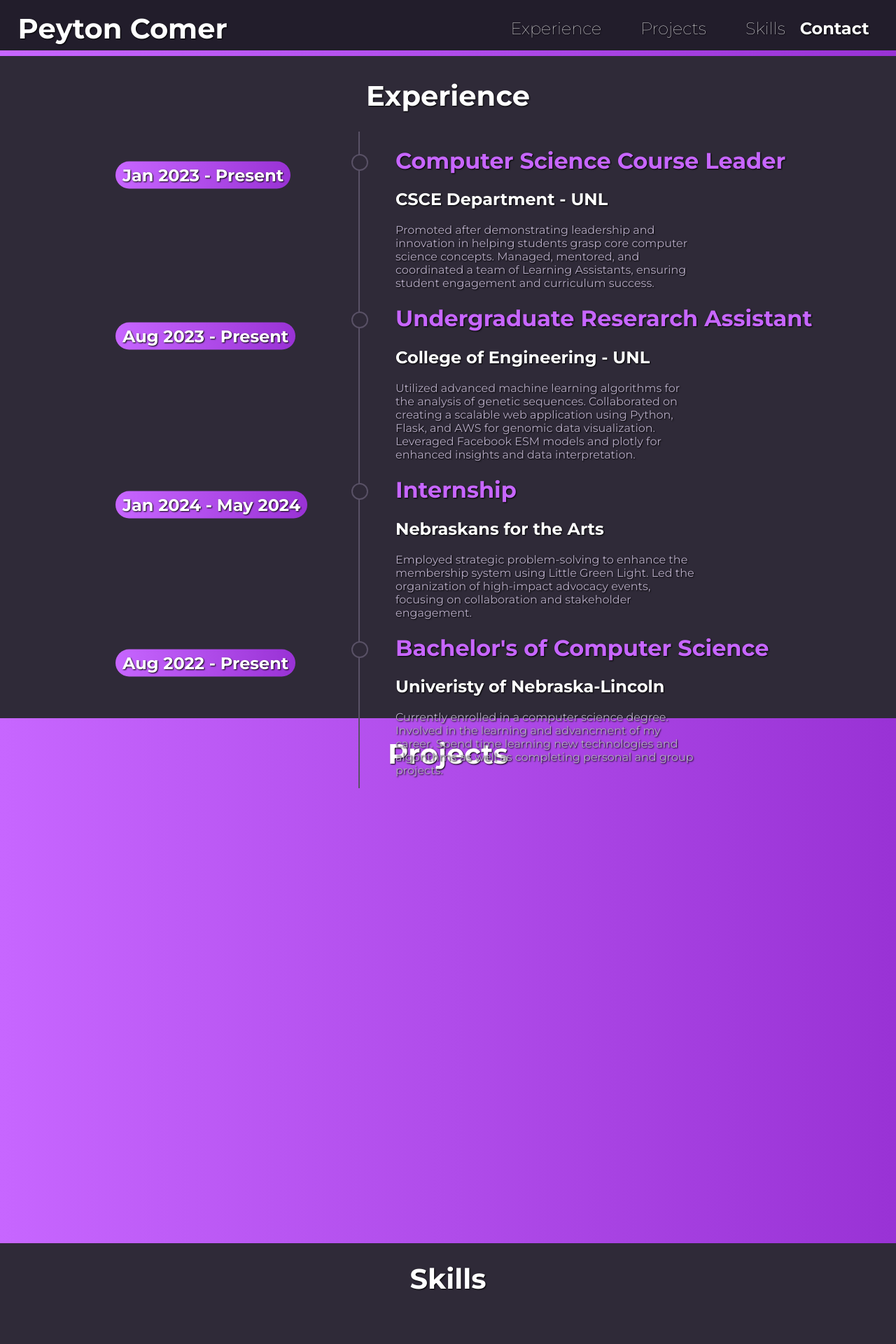
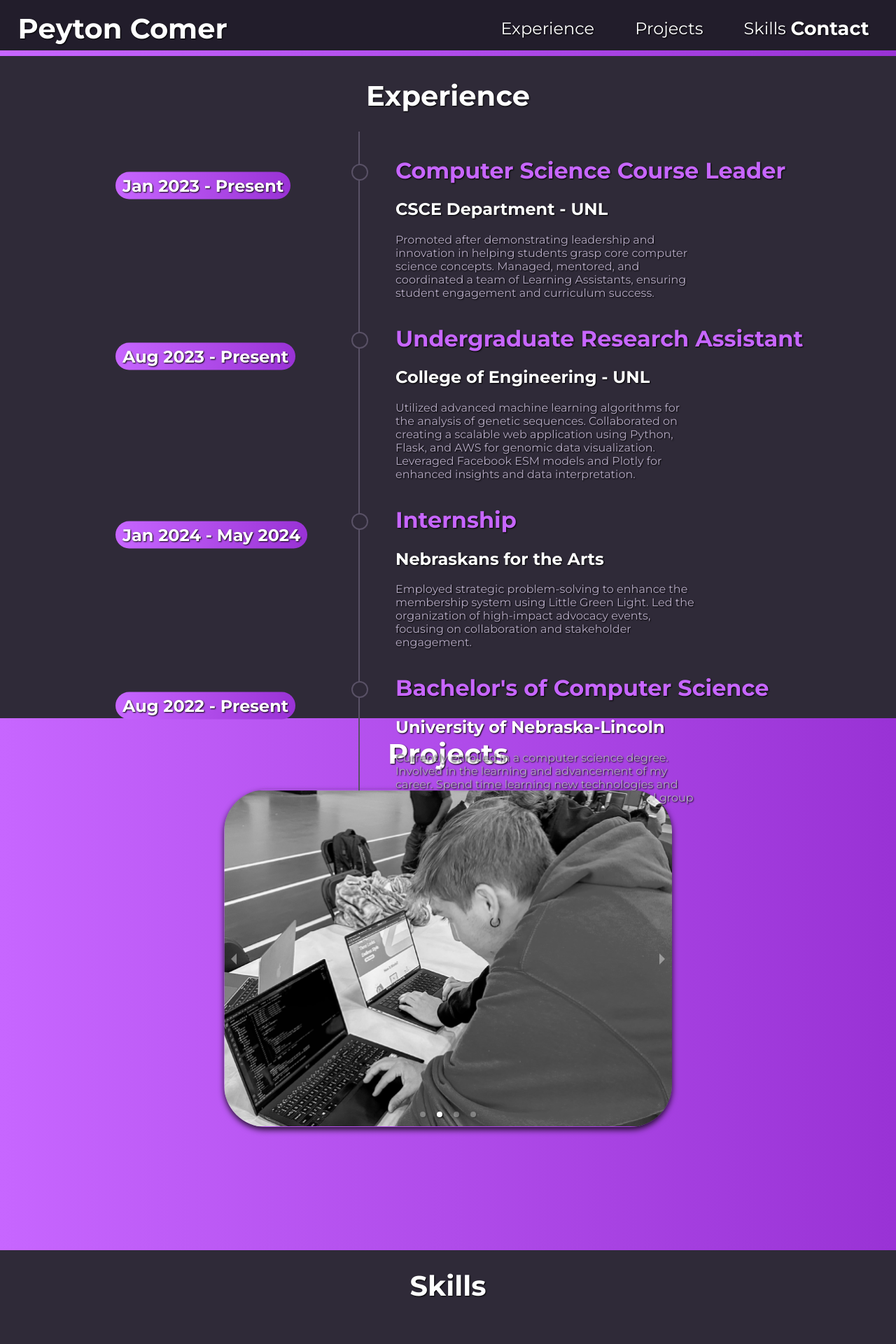
Before and after one commit to pcomer04/Personal-Website, a React (Create React App) app: page /academic in a window 1280 px wide. Shown: the top 1920 px of the page at 70% size. Built offline with nearby package versions, Linux system fonts and the light colour scheme.

Commit message:
academic in page routing, contact resume and logo switch

```diff
--- a/src/Components/Academics/Academics.css
+++ b/src/Components/Academics/Academics.css
@@ -5,7 +5,7 @@
 }
 
 .experience {
-  height: 1000px;
+  height: 125vh;
   display: flex;
   flex-direction: column;
   top: 60px;
@@ -54,6 +54,7 @@
 }
 
 .timeline-main-container h1{
+  margin-top: 5%;
   color:#c766ff;
   text-shadow: black 1px 1px 2px;
 }
@@ -91,7 +92,7 @@
 }
 
 .projects {
-  height: 750px;
+  height: 95vh;
   background: linear-gradient(to right, #c766ff, #9932d5);
   display: flex;
   flex-direction: column;
@@ -102,7 +103,7 @@
 }
 
 .skills {
-  height: 750px;
+  height: 90vh;
   display: flex;
   align-items: center;
   justify-content: flex-start;
@@ -196,3 +197,60 @@
 .skill6 {
   grid-area: skill6;
 }
+
+.carousel-container{
+  width: 50%;
+  overflow: hidden;
+  margin: 0 auto;
+  box-shadow: 0 4px 8px rgba(0, 0, 0, 0.8);
+  border-radius: 60px;
+}
+.carousel-slide {
+  display: flex;
+  justify-content: center;
+  align-items: center;
+  height: 100%;
+  width: 100%;
+  border-radius: 20px;
+  position: relative;
+}
+
+.carousel-img {
+  max-width: 100%;
+  max-height: 100%;
+  object-fit: cover;
+  transition: opacity 0.5s ease;
+}
+
+#legend {
+  position: absolute;
+  top: 0;
+  color: white;
+  display: flex;
+  justify-content: center;
+  align-items: center;
+  font-size: 20px;
+  opacity: 0;
+  width: 80%;
+  height: 100%;
+  border-radius: 20px;
+  transition: opacity 0.5s ease;
+  margin: 0;
+}
+
+.carousel-slide:hover #legend {
+  opacity: 1;
+  background-color: rgb(89, 81, 102, 0.3);
+  width: 100%;
+  height: 100%;
+
+}
+
+.carousel-slide:hover #legend p{
+  width: 80%;
+}
+
+
+.carousel-slide:hover .carousel-img {
+  opacity: 0.3;
+}
--- a/src/Components/Academics/Academics.jsx
+++ b/src/Components/Academics/Academics.jsx
@@ -1,19 +1,25 @@
 import React from "react";
 import "./Academics.css";
+import { Carousel } from "react-responsive-carousel";
+import "react-responsive-carousel/lib/styles/carousel.min.css"; // Import carousel styles
 import awsIcon from "../../Assets/skill svgs/aws.svg";
 import pythonIcon from "../../Assets/skill svgs/python.svg";
 import reactIcon from "../../Assets/skill svgs/react.svg";
 import flaskIcon from "../../Assets/skill svgs/flask.svg";
 import sqlIcon from "../../Assets/skill svgs/sql.svg";
 import csharpIcon from "../../Assets/skill svgs/c-sharp.svg";
+import nasasuitsPhoto from "../../Assets/student/nasa-suits.png";
+import doppelhangerPhoto from "../../Assets/student/doppelhanger.png";
+import portfolioPhoto from "../../Assets/student/portfolio.png";
+import softwareEngineeringPhoto from "../../Assets/student/grocery.png";
 
 const Academics = () => {
   return (
     <div className="academic-page">
       <div className="experience">
         <h1 className="academic-title">Experience</h1>
-        <div class="timeline-main-container">
-          <div class="timeline-first-container xyz">
+        <div className="timeline-main-container">
+          <div className="timeline-first-container xyz">
             <h1>Computer Science Course Leader</h1>
             <h2>CSCE Department - UNL</h2>
             <time className="date">Jan 2023 - Present</time>
@@ -24,19 +30,19 @@ const Academics = () => {
               engagement and curriculum success.
             </p>
           </div>
-          <div class="timeline-second-container xyz">
-            <h1>Undergraduate Reserarch Assistant</h1>
+          <div className="timeline-second-container xyz">
+            <h1>Undergraduate Research Assistant</h1>
             <h2>College of Engineering - UNL</h2>
             <time className="date">Aug 2023 - Present</time>
             <p>
               Utilized advanced machine learning algorithms for the analysis of
               genetic sequences. Collaborated on creating a scalable web
               application using Python, Flask, and AWS for genomic data
-              visualization. Leveraged Facebook ESM models and plotly for
+              visualization. Leveraged Facebook ESM models and Plotly for
               enhanced insights and data interpretation.
             </p>
           </div>
-          <div class="timeline-third-container xyz">
+          <div className="timeline-third-container xyz">
             <h1>Internship</h1>
             <h2>Nebraskans for the Arts</h2>
             <time className="date">Jan 2024 - May 2024</time>
@@ -47,15 +53,16 @@ const Academics = () => {
               stakeholder engagement.
             </p>
           </div>
-          <div class="timeline-fourth-container xyz">
+          <div className="timeline-fourth-container xyz">
             <h1>Bachelor's of Computer Science</h1>
-            <h2>Univeristy of Nebraska-Lincoln</h2>
+            <h2>University of Nebraska-Lincoln</h2>
             <time className="date">Aug 2022 - Present</time>
             <p>
               Currently enrolled in a computer science degree. Involved in the
-              learning and advancment of my career. Spend time learning new
+              learning and advancement of my career. Spend time learning new
               technologies and algorithms as well as completing personal and
-              group projects.
+              group projects. A part of the Honors Program and Accelerated
+              Masters progam.
             </p>
           </div>
         </div>
@@ -63,7 +70,99 @@ const Academics = () => {
 
       <div className="projects">
         <h1 className="academic-title">Projects</h1>
-        <div className="carousel-container"></div>
+        <div className="carousel-container">
+          <Carousel
+            showThumbs={false}
+            autoPlay={true}
+            interval={5000}
+            stopOnHover={true}
+            onMouseEnter={(e) => e.stopPropagation()}
+            onMouseLeave={(e) => e.stopPropagation()}
+            infiniteLoop={true}
+            showStatus={false}
+          >
+            <div className="carousel-slide">
+              <img
+                className="carousel-img"
+                src={nasasuitsPhoto}
+                alt="nasa-suits-photo"
+              />
+              <div id="legend">
+                <p>
+                  <a
+                    href="https://github.com/MattBigge/UNLSUITS2022-23_MORTI"
+                    target="_blank"
+                    rel="noreferrer"
+                  >
+                    As a part of the annual NASA Suits challenge, I contributed
+                    to the development of a cutting-edge augmented reality
+                    interface using C#, Unity, and NASA APIs on the HoloLens 2.
+                    Focused on real-time data processing for astronaut
+                    efficiency and environmental responsiveness in high-stakes
+                    conditions.
+                  </a>
+                </p>
+              </div>
+            </div>
+            <div className="carousel-slide">
+              <img
+                className="carousel-img"
+                src={doppelhangerPhoto}
+                alt="doppelhanger-photo"
+              />
+              <div id="legend">
+                <p>
+                  <a
+                    href="https://github.com/pcomer04/HackMidwest-DoppelHanger"
+                    target="_blank"
+                    rel="noreferrer"
+                  >
+                    As a part of the annual Hack Midwest Hackathon, I
+                    contributed to the creation of a machine learning-driven
+                    outfit recommendation engine, using Torch, Pinata, and SQL.
+                    Developed a full-stack solution with a React frontend and
+                    Python/Django backend, demonstrating cross-functional
+                    collaboration and innovative AI integration.
+                  </a>
+                </p>
+              </div>
+            </div>
+            <div className="carousel-slide">
+              <img
+                className="carousel-img"
+                src={portfolioPhoto}
+                alt="portfolio-photo"
+              />
+              <div id="legend">
+                <p>
+                  As a personal project I took on the endeavor of designing a
+                  portfolio website. Focused on learning good programming
+                  practices with React and honing CSS skills. Another goal was
+                  to learn how to host a website and I accomplished that with
+                  GitHub.
+                </p>
+              </div>
+            </div>
+            <div className="carousel-slide">
+              <img
+                className="carousel-img"
+                src={softwareEngineeringPhoto}
+                alt="software-engineering-project-photo"
+              />
+              <div id="legend">
+                <p>
+                  As a capstone project in my Software Engineering class my 2nd
+                  year of classes, my group build a Full-Stack Grocery Store
+                  webapp. This app used C# .NET for the backend, an SQL database
+                  for user management and information storage, and React/CSS
+                  frontend. I contributed a lot to the frontend development but
+                  also was involved in API creation and testing with Unit Tests
+                  inside of Visual Studio.
+                </p>
+              </div>
+            </div>
+          </Carousel>
+        </div>
       </div>
 
       <div className="skills">
--- a/src/Components/Musician/Musician.css
+++ b/src/Components/Musician/Musician.css
@@ -79,7 +79,7 @@
 }
 
 .teaching {
-  height: 700px;
+  height: 70vh;
   display: flex;
   align-items: center;
   justify-content: flex-start;
--- a/src/Components/Navbar/Navbar.css
+++ b/src/Components/Navbar/Navbar.css
@@ -33,6 +33,7 @@
 .navbar .contact-title {
   position: relative;
   padding-right: 3%;
+  font-size: 1.7em;
 }
 
 .navbar .musician-text {
@@ -45,7 +46,7 @@
 
 .navbar .musician-info {
   margin: 10%;
-  font-weight: lighter;
+  font-weight: 400;
 }
 
 .navbar .academic-text {
@@ -59,5 +60,5 @@
 
 .navbar .academic-info {
   margin: 10%;
-  font-weight: lighter;
+  font-weight: 400;
 }
--- a/src/Components/Navbar/Navbar.jsx
+++ b/src/Components/Navbar/Navbar.jsx
@@ -41,11 +41,16 @@ const Navbar = () => {
           <a href="/">Peyton Comer</a>
         </h1>
 
-        {/* need to add in-page routing/jumping */}
         <div className="academic-text">
-          <h2 className="academic-info">Experience</h2>
-          <h2 className="academic-info">Projects</h2>
-          <h2 className="academic-info">Skills</h2>
+          <h2 className="academic-info">
+            <a href="#experience">Experience</a>
+          </h2>
+          <h2 className="academic-info">
+            <a href="#projects"> Projects</a>
+          </h2>
+          <h2 className="academic-info">
+            <a href="#skills">Skills </a>
+          </h2>
         </div>
         <h2 className="contact-title">
           <a href="/contact">Contact</a>
@@ -61,10 +66,14 @@ const Navbar = () => {
           <a href="/">Peyton Comer</a>
         </h1>
 
-        {/* need to add in-page routing/jumping */}
+
         <div className="musician-text">
-          <h2 className="musician-info"><a href="#performance-experience">Performance</a></h2>
-          <h2 className="musician-info"><a href="#teaching">Teaching</a></h2>
+          <h2 className="musician-info">
+            <a href="#performance-experience">Performance</a>
+          </h2>
+          <h2 className="musician-info">
+            <a href="#teaching">Teaching</a>
+          </h2>
         </div>
 
         <h2 className="contact-title">
```
Also changed, not shown: src/Assets/student/grocery.png (added), src/Assets/student/portfolio.png (added).
